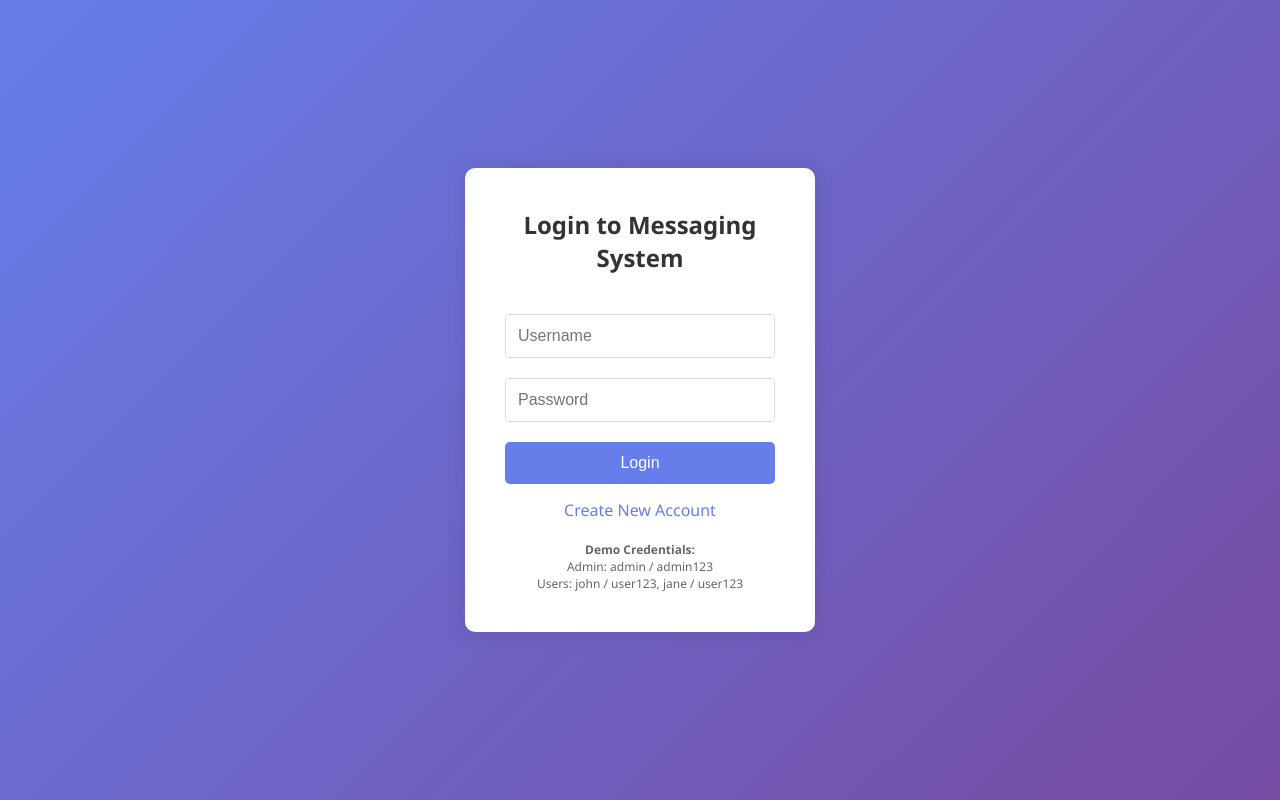
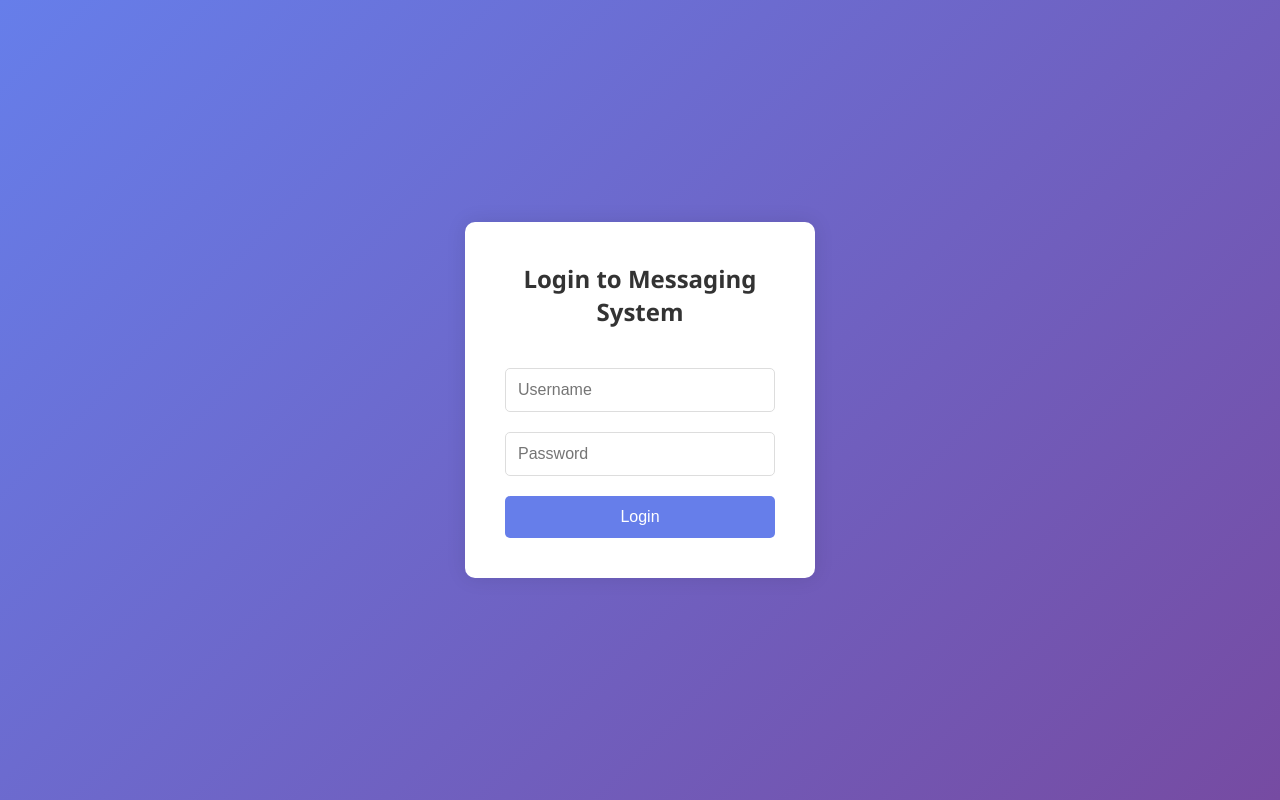
Before and after one commit to Henoksolomon7/message_app, a Flask app: page /login in a window 1280 px wide. Run offline with Flask 3, Linux system fonts and the light colour scheme.

Commit message:
Add files via upload

```diff
--- a/templates/login.html
+++ b/templates/login.html
@@ -87,16 +87,7 @@
             <input type="password" name="password" placeholder="Password" required>
             <button type="submit">Login</button>
         </form>
-          <div class="register-link">
-            <a href="{{ url_for('register') }}">Create New Account</a>
-        </div>
 
-
-        <div class="info">
-            <strong>Demo Credentials:</strong><br>
-            Admin: admin / admin123<br>
-            Users: john / user123, jane / user123
-        </div>
     </div>
 </body>
 </html>
```
